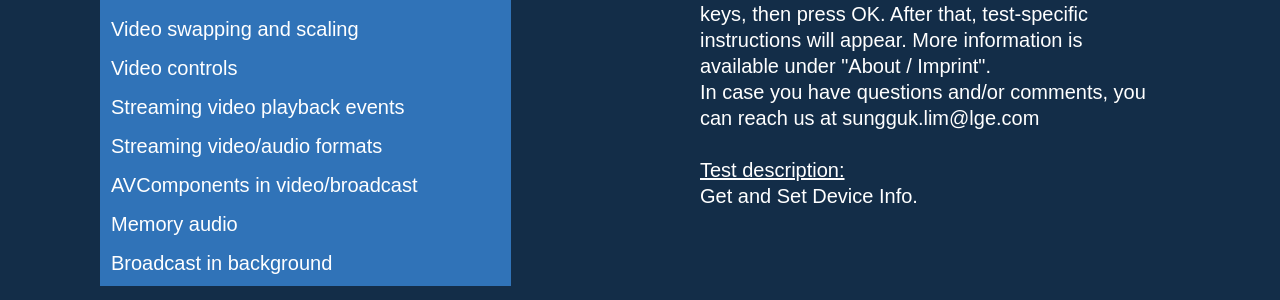
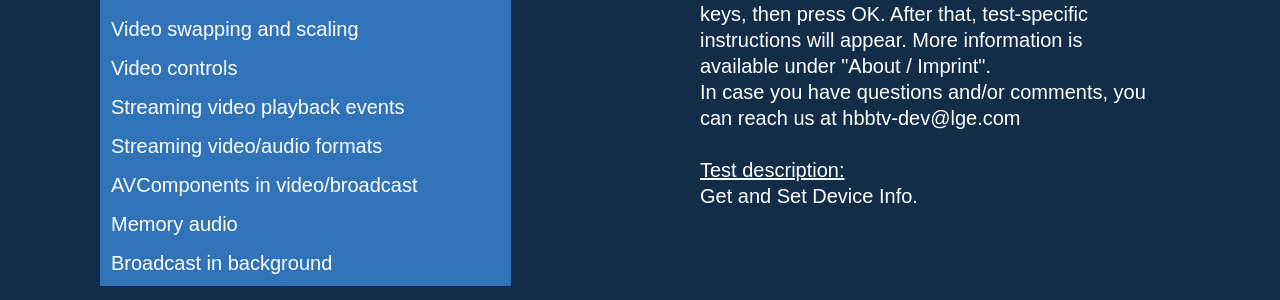
Before and after one commit to sunglim/OhtvTestsuite, a PHP site: page / in a window 1280 px wide. Shown: the part 321-621 px from the top of the page. Run offline with PHP 8.4, Linux system fonts and the light colour scheme; data that the repository does not hold is empty.

Commit message:
Update OHTV/index.php

```diff
--- a/OHTV/index.php
+++ b/OHTV/index.php
@@ -93,7 +93,7 @@ function closeApp() {
 </div>
 <div class="txtdiv" style="left: 700px; top: 270px; width: 450px; height: 400px;"><u>Instructions:</u><br />
 Please select the desired test using the cursor keys, then press OK. After that, test-specific instructions will appear. More information is available under &quot;About / Imprint&quot;.<br />
-In case you have questions and/or comments, you can reach us at sungguk.lim@lge.com<br /><br />
+In case you have questions and/or comments, you can reach us at hbbtv-dev@lge.com<br /><br />
 <u>Test description:</u><br />
 <span id="descr">&#160;</span>
 </div>
```
